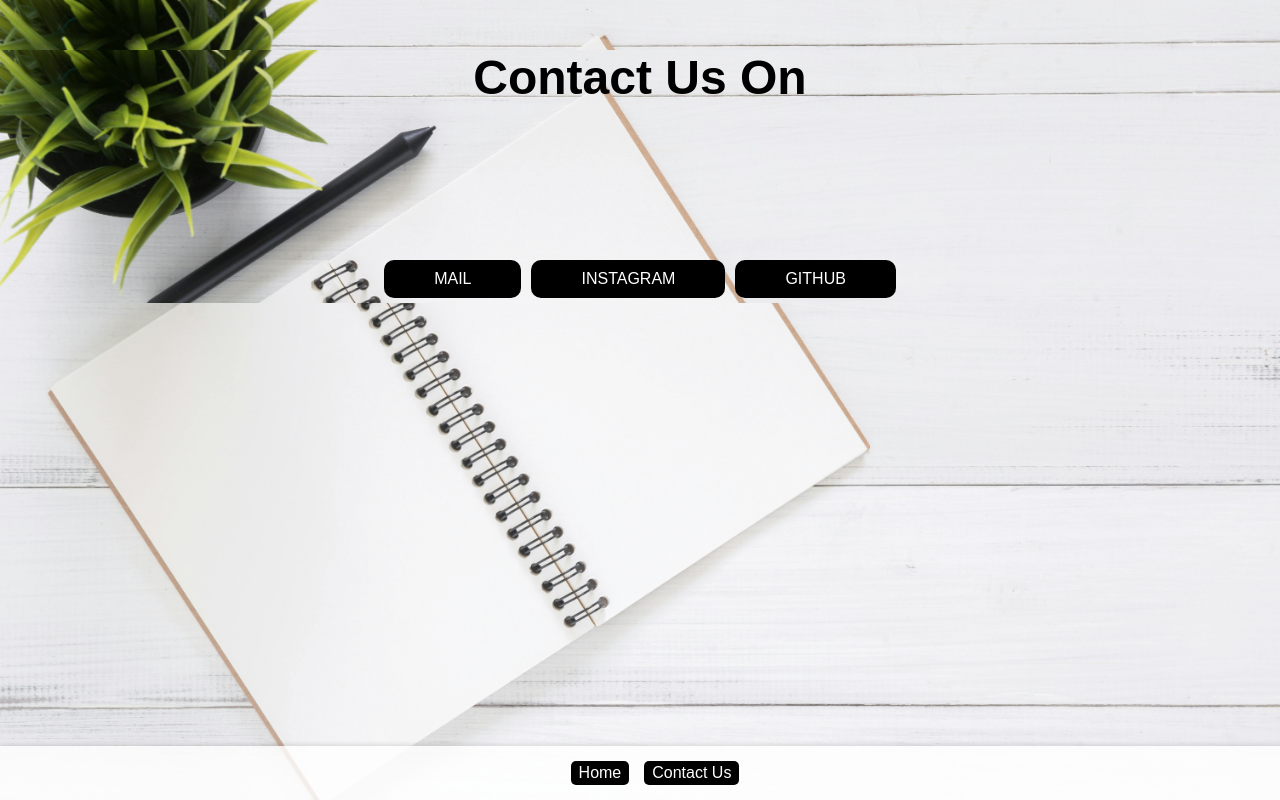
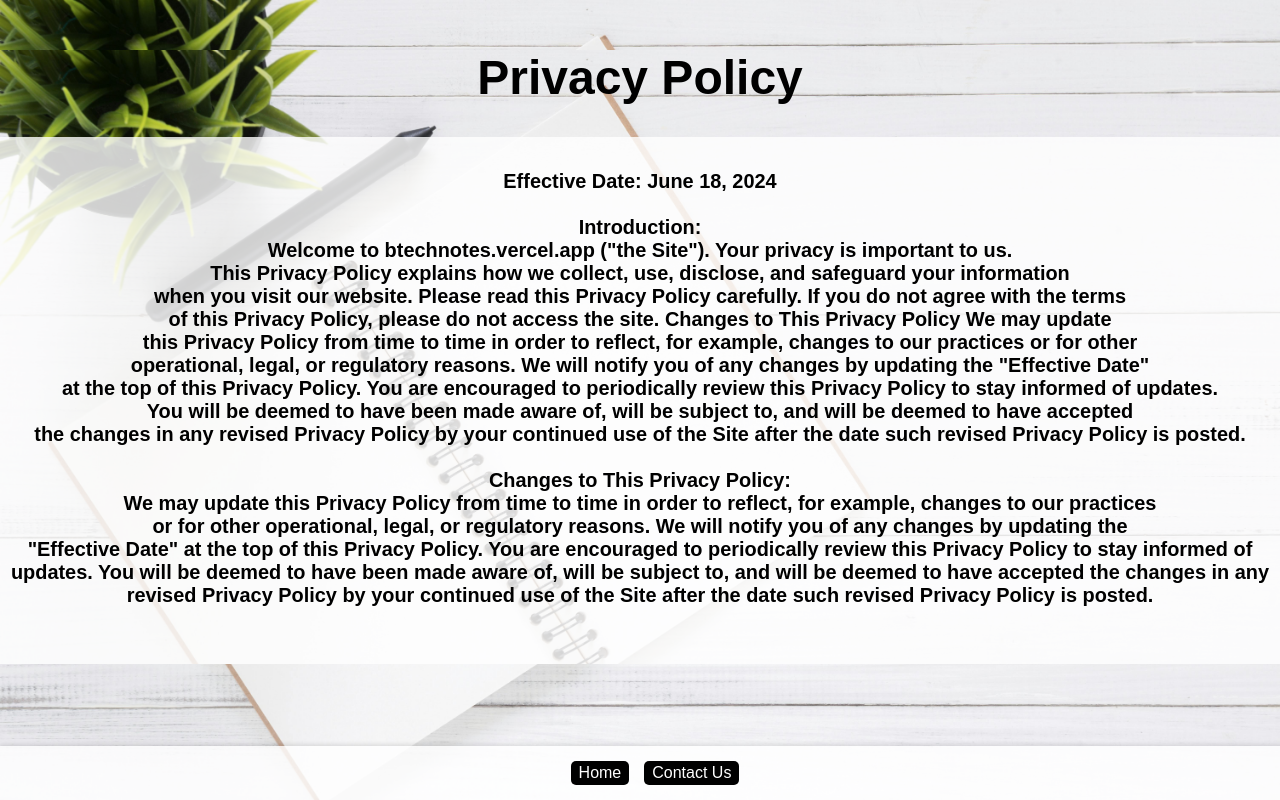
Before and after one commit to kattavignesh/JNTUH-Results, a website: page public/privacy.html in a window 1280 px wide. Drawn offline with Linux system fonts and the light colour scheme.

Commit message:
privacy.html

```diff
--- a/public/privacy.html
+++ b/public/privacy.html
@@ -4,7 +4,7 @@
 <head>
     <meta charset="UTF-8">
     <meta name="viewport" content="width=device-width, initial-scale=1.0">
-    <title>Contact Us</title>
+    <title>Privacy Policy</title>
     <style>
         html, body {
             background-image: url('png.jpg');
@@ -26,7 +26,8 @@
             display: flex;
             justify-content: center;
             flex-wrap: wrap; /* Ensure buttons wrap to next line if needed */
-            margin-top: 150px;
+            margin-top: 20px;
+            background: rgba(255, 255, 255, 0.8);;
         }
 
         .custom-button {
@@ -101,17 +102,21 @@
 
 <body>
     <div class="container">
-        <h1><strong>Contact Us On</strong></h1>
-    </div>
+        <h1><strong>Privacy Policy</strong></h1>
         <div class="button-container">
-            <a class="custom-button" href="kattavignesh2022@gmail.com">MAIL</a>
-            <a class="custom-button" href="https://instagram.com/vigneshh.20">INSTAGRAM</a>
-            <a class="custom-button" href="https://github.com/kattavignesh">GITHUB</a>
+            <h5>
+                <strong>Effective Date: June 18, 2024</strong><br><br>
+
+<strong>Introduction:</strong><br>
+Welcome to btechnotes.vercel.app ("the Site"). Your privacy is important to us.<br> This Privacy Policy explains how we collect, use, disclose, and safeguard your information<br>when you visit our website. Please read this Privacy Policy carefully. If you do not agree with the terms<br> of this Privacy Policy, please do not access the site. Changes to This Privacy Policy
+We may update<br> this Privacy Policy from time to time in order to reflect, for example, changes to our practices or for other<br> operational, legal, or regulatory reasons. We will notify you of any changes by updating the "Effective Date"<br> at the top of this Privacy Policy. You are encouraged to periodically review this Privacy Policy to stay informed of updates.<br> You will be deemed to have been made aware of, will be subject to, and will be deemed to have accepted <br>the changes in any revised Privacy Policy by your continued use of the Site after the date such revised Privacy Policy is posted.<br><br>
+
+<strong>Changes to This Privacy Policy:</strong><br>
+We may update this Privacy Policy from time to time in order to reflect, for example, changes to our practices<br> or for other operational, legal, or regulatory reasons. We will notify you of any changes by updating the<br> "Effective Date" at the top of this Privacy Policy. You are encouraged to periodically review this Privacy Policy to stay informed of updates. You will be deemed to have been made aware of, will be subject to, and will be deemed to have accepted the changes in any revised Privacy Policy by your continued use of the Site after the date such revised Privacy Policy is posted.<br><br>
+
+            </h5>
 
         </div>
-
-
-    </div>
     <!--<div class="developer">
         <p>Developed by <a href="https://linktr.ee/kattavignesh">VIGNESH</a>, Board: JNTUH</p>
     </div>-->
```
